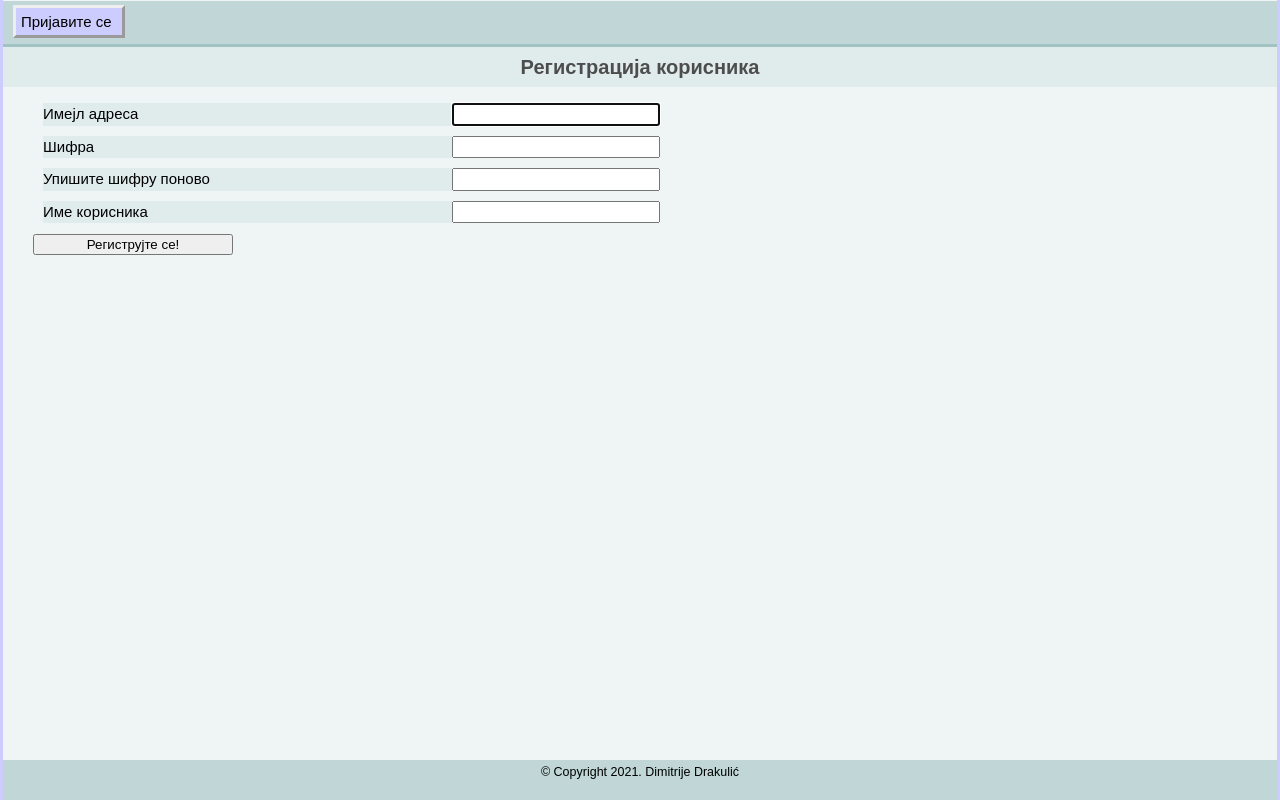
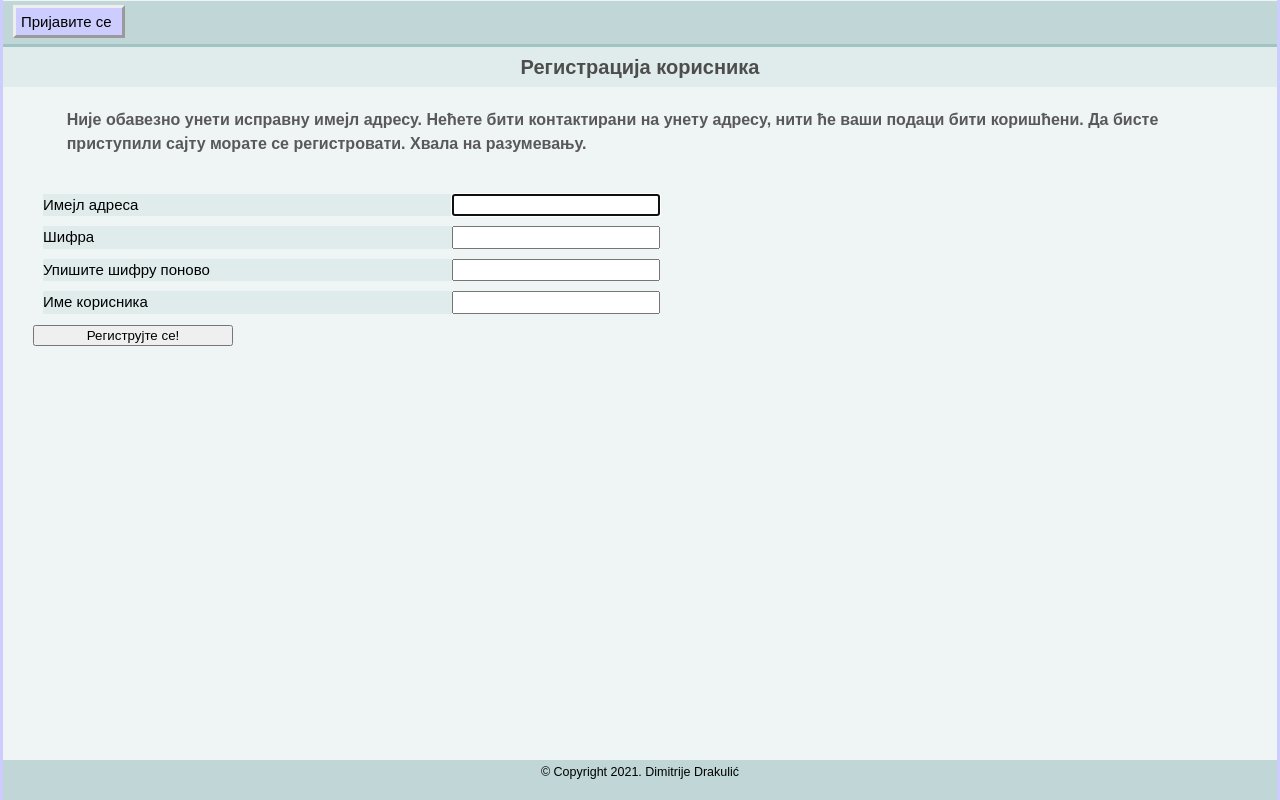
Before and after one commit to DimitrijeD/portfolio, a PHP site: page /registracija.php in a window 1280 px wide. Run offline with PHP 8.4, Linux system fonts and the light colour scheme.

Commit message:
dodat opis registracije i pocetne str

```diff
--- a/css/stil.css
+++ b/css/stil.css
@@ -117,6 +117,15 @@ h2{
   margin-top: 0;
   /*margin-bottom: 0;*/
   color: #4d4d4d;
+}
+h3{
+  font-size: 16px;
+  text-align: left;
+  background-color: #eff5f5;
+  padding: 5px 5px;
+  margin: auto;
+  width: 90%;
+  color: #595959;
 }
 /*-------------------------------------------------PRIKAZ DODATNIH PODATAKA---------------------------------------*/
 .dodatni_podaci{
--- a/index.php
+++ b/index.php
@@ -79,6 +79,8 @@
 	// echo Sesija::vrati(Konfiguracija::vrati_konf('sesija/ime_sesije'));
 	// print_r($_SESSION);
 	?>
+	<br>
+	<h3>Веб сајт служи да презентује пројекте на којима је аутор Димитрије Дракулић самостално радио. Следеће картице су линкови за те пројекте на којима кожете погледати садржај и уносити податке у форме. </h3>
 
 	<div id="pocetna_stranica">
 		<a href="igraOsmosmerka.php">
--- a/registracija.php
+++ b/registracija.php
@@ -82,7 +82,8 @@ if ($korisnik->je_ulogovan_k()){
 	?>
 
 	<h2>Регистрација корисника</h2>
-
+	<h3>Није обавезно унети исправну имејл адресу. Нећете бити контактирани на унету адресу, нити ће ваши подаци бити коришћени. Да бисте приступили сајту морате се регистровати. Хвала на разумевању.</h3>
+	<br>
 	<form id="forma_o_i" action="" method="post">
 		<div id="paralelno">
 			<label for="email">Имејл адреса</label>
```
